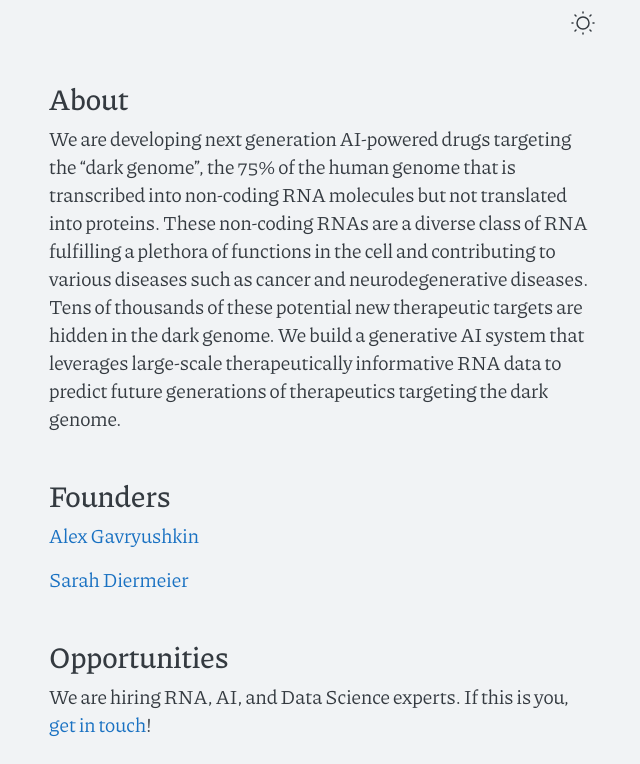
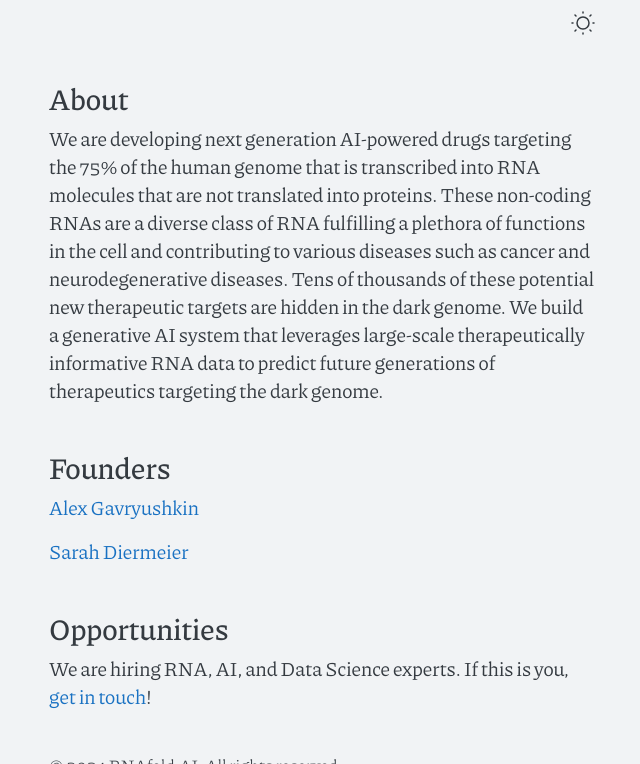
Before and after one commit to RNAfold/web, a Jekyll site: the page built from index.md, in a window 1280 px wide and 900 px high, scrolled down 790 px, cut to the strip 136-900 px from the top of the window. Shown: the whole strip, without its empty margins (318-958 px from the left). Built offline with Jekyll 4.4.1, drawn with Linux system fonts in a browser that asks for light colours.

Commit message:
slight rewording

```diff
--- a/index.md
+++ b/index.md
@@ -4,7 +4,7 @@ title: Home
 ---
 
 # About
-We are developing next generation AI-powered drugs targeting the "dark genome", the 75% of the human genome that is transcribed into non-coding RNA molecules but not translated into proteins.
+We are developing next generation AI-powered drugs targeting the 75% of the human genome that is transcribed into RNA molecules that are not translated into proteins.
 These non-coding RNAs are a diverse class of RNA fulfilling a plethora of functions in the cell and contributing to various diseases such as cancer and neurodegenerative diseases.
 Tens of thousands of these potential new therapeutic targets are hidden in the dark genome.
 We build a generative AI system that leverages large-scale therapeutically informative RNA data to predict future generations of therapeutics targeting the dark genome.
```
